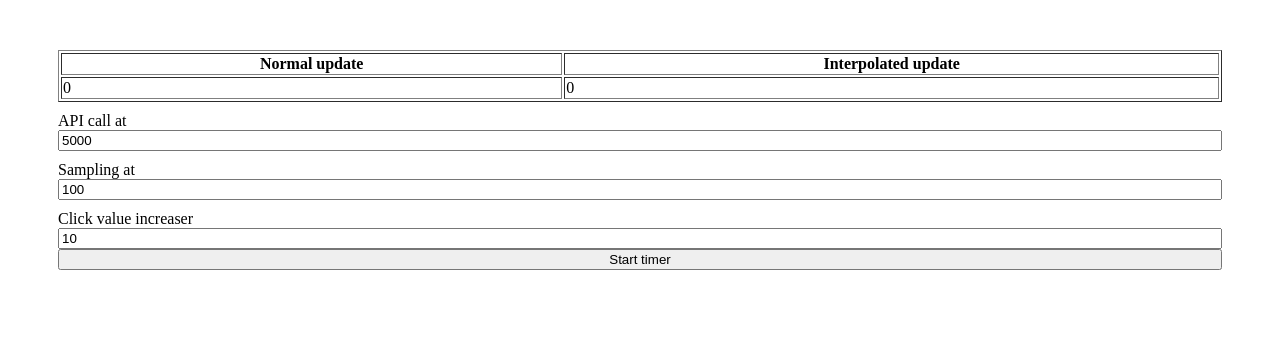
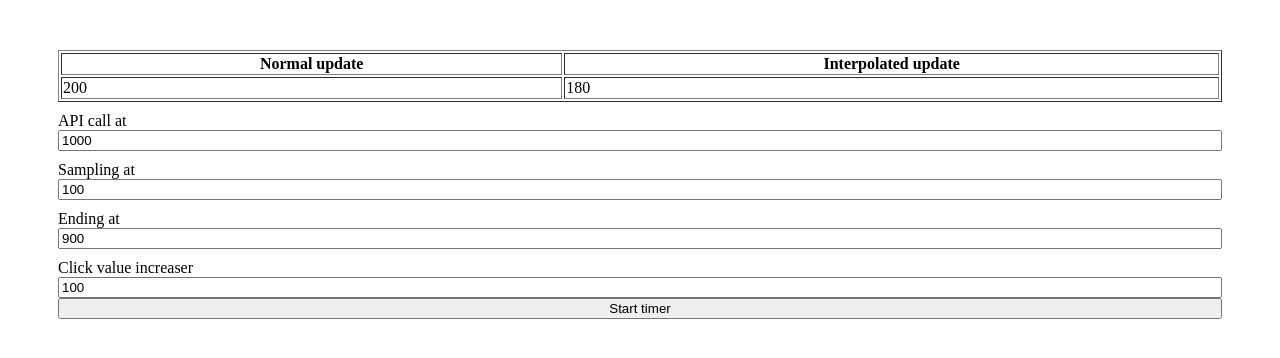
Before and after one commit to BogdanSoucup1/InterpolationDemo, a plain HTML site: page index.html in a window 1280 px wide. Both pictures are taken after a click on the button "Start timer". Drawn offline with Linux system fonts and the light colour scheme.

Commit message:
Add 1 seconds delay

```diff
--- a/index.html
+++ b/index.html
@@ -20,13 +20,16 @@
       </table>
 
       <label class = master-page-children>API call at</labeL>
-      <input id = 'api-call-dom' value = 5000>
+      <input id = 'api-call-dom' value = 1000>
 
       <label class = master-page-children>Sampling at</label>
       <input id = 'sampling-dom' value = 100>
 
+      <label class = master-page-children>Ending at</label>
+      <input id = 'ending-at-dom' value = 900>
+
       <label class = master-page-children>Click value increaser</label>
-      <input id = 'click-dom' value = 10>
+      <input id = 'click-dom' value = 100>
 
       <button onclick="clickData()">Start timer</button>
     </div>
--- a/page_parser.js
+++ b/page_parser.js
@@ -4,9 +4,9 @@ function onFrame(currentClick) {
   document.getElementById('interp').innerHTML = currentClick;
 }
 
-function apiClicksCalls(interpolator, clicksCount) {
+function apiClicksCalls(interpolator, clicksCount, endingAtCount) {
   interpolator.before_UpdateInterpolateMetadata(clicks);
-  if(clicks < 900) {
+  if(clicks < endingAtCount) {
     clicks += clicksCount;
   }
   document.getElementById('normal').innerHTML = clicks;
@@ -18,9 +18,10 @@ function clickData() {
   const clicksCount = parseInt(document.getElementById('click-dom').value)
   const samplingCount = parseInt(document.getElementById('sampling-dom').value)
   const apiCallCount = parseInt(document.getElementById('api-call-dom').value)
+  const endingAtCount = parseInt(document.getElementById('ending-at-dom').value)
 
   let interpolator = new Interpolator();
   interpolator.startTimer(samplingCount, onFrame);
 
-  setInterval(() => apiClicksCalls(interpolator, clicksCount), apiCallCount);
+  setInterval(() => apiClicksCalls(interpolator, clicksCount, endingAtCount), apiCallCount);
 }
```
